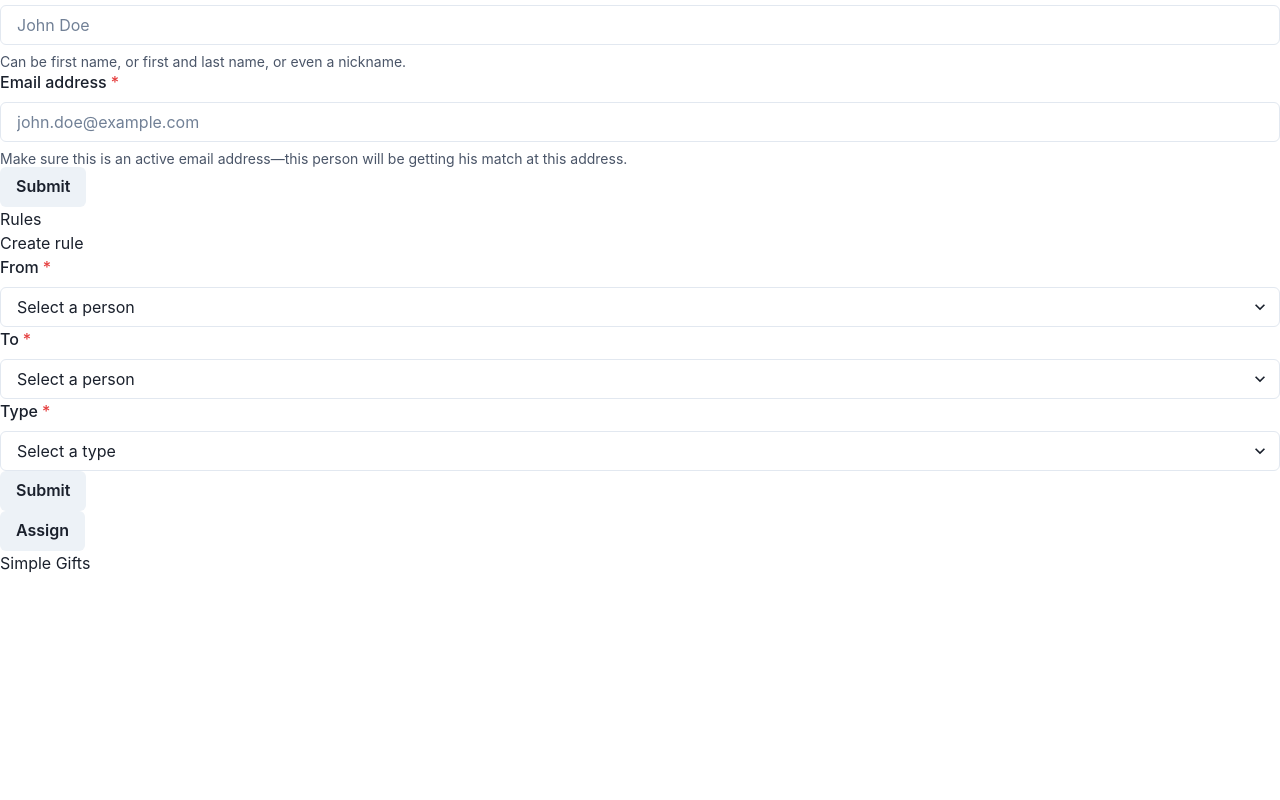
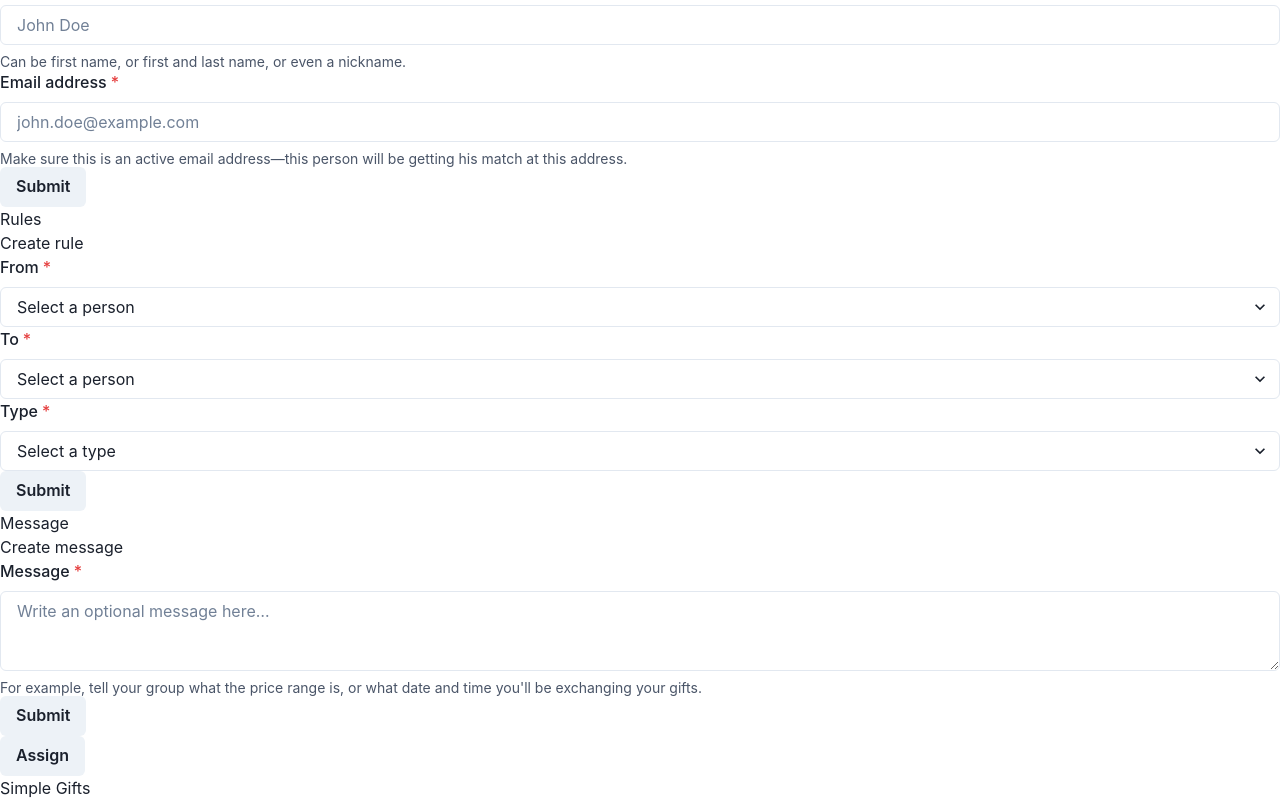
Before and after one commit to bneeland/cozy-exchange-backup, a Next.js app: page /app in a window 1280 px wide. Shown: the part 566-1366 px from the top of the page. Before the commit the page ends 1141 px from the top, so only its background shows below. Built offline with nearby package versions, Linux system fonts and the light colour scheme.

Commit message:
Add message

```diff
--- a/helpers/sendEmail.js
+++ b/helpers/sendEmail.js
@@ -1,11 +1,11 @@
 import axios from 'axios'
 
-export async function sendEmail(fromEmail, fromName, toName, exchangeName, contactName, contactEmail) {
+export async function sendEmail(fromEmail, fromName, toName, exchangeName, contactName, contactEmail, message) {
   try {
     const response = await axios({
       method: 'post',
       url: '/api/email',
-      data: { fromEmail, fromName, toName, exchangeName, contactName, contactEmail },
+      data: { fromEmail, fromName, toName, exchangeName, contactName, contactEmail, message },
     })
 
     if (response.status === 200) {
--- a/pages/api/email.js
+++ b/pages/api/email.js
@@ -15,7 +15,11 @@ export default async function handler(request, response) {
         <div><b>${request.body.toName}</b></div>
         <div>You will give a gift to ${request.body.toName}, and someone will give you a gift as part of the exchange!</div>
         ${request.body.contactName && request.body.contactEmail && `<div>If you have any questions, the person to contact is ${request.body.contactName} at ${request.body.contactEmail}.</div>`}
-        <div><small>Powered by <a href="https://www.giftexchanger.io">giftexchanger.io</a></small</div>
+        ${request.body.message && `
+          <div>Here is an extra message from the person who set up this exchange:</div>
+          <div><blockquote>${request.body.message}</blockquote></div>
+        `}
+        <div><small>Powered by <a href="https://www.exchanging.gifts">exchanging.gifts</a></small</div>
       `,
       'TextBody': '',
       'MessageStream': 'outbound'
--- a/pages/app.js
+++ b/pages/app.js
@@ -3,6 +3,7 @@ import Head from 'next/head'
 import {
   Input,
   Select,
+  Textarea,
   FormControl,
   FormLabel,
   FormErrorMessage,
@@ -31,6 +32,8 @@ export default function Home() {
   const [people, setPeople] = useState([])
   const [ruleInput, setRuleInput] = useState(emptyRuleInput)
   const [rules, setRules] = useState([])
+  const [messageInput, setMessageInput] = useState('')
+  const [message, setMessage] = useState('')
 
   function setExchangeHandler(e) {
     e.preventDefault()
@@ -58,6 +61,12 @@ export default function Home() {
     setRuleInput(emptyRuleInput)
   }
 
+  function createMessageHandler(e) {
+    e.preventDefault()
+    setMessage(messageInput)
+    setMessageInput('')
+  }
+
   function getPerson(email) {
     return people.find(person => person.email === email)
   }
@@ -73,6 +82,7 @@ export default function Home() {
         exchangeName,
         contactName,
         contactEmail,
+        message,
       )
     })
   }
@@ -179,6 +189,21 @@ export default function Home() {
           <Button type="submit">Submit</Button>
         </form>
       </div>
+      <div>
+      <div>Message</div>
+      <div>
+        {message}
+      </div>
+      <div>Create message</div>
+        <form onSubmit={createMessageHandler}>
+          <FormControl isRequired>
+            <FormLabel>Message</FormLabel>
+            <Textarea placeholder="Write an optional message here…" value={messageInput} onChange={(e) => setMessageInput(e.target.value)} />
+            <FormHelperText>For example, tell your group what the price range is, or what date and time you'll be exchanging your gifts.</FormHelperText>
+          </FormControl>
+          <Button type="submit">Submit</Button>
+        </form>
+      </div>
       <Button onClick={assignHandler}>Assign</Button>
     </div>
   )
```
